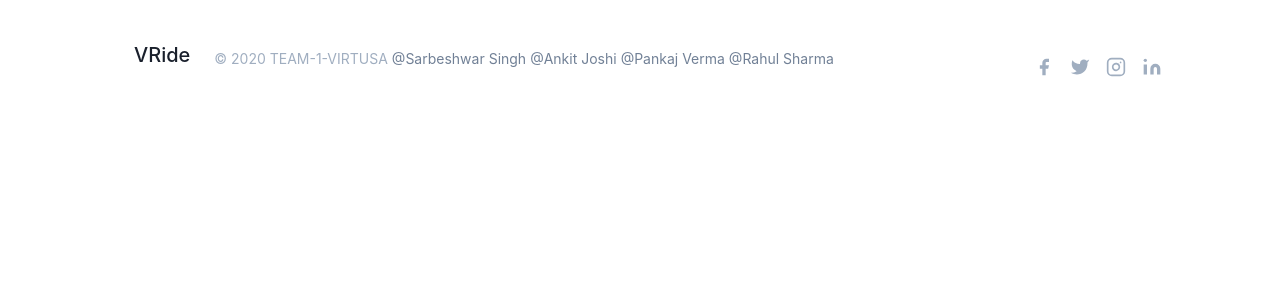
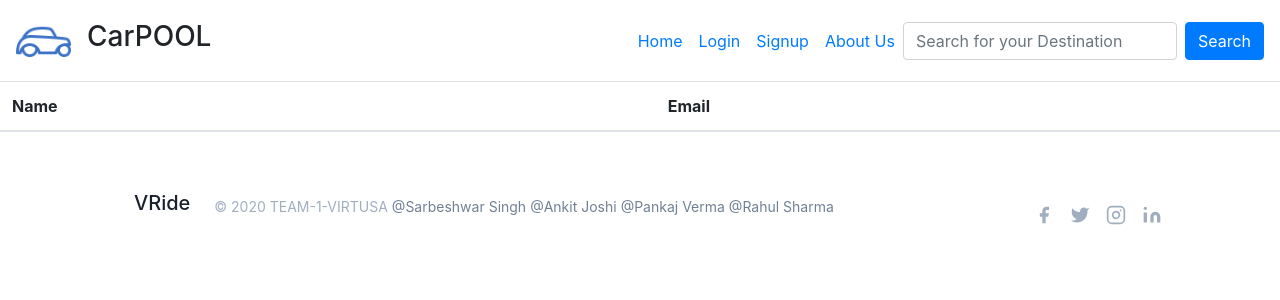
Before and after one commit to Sarbeshwar/Carpooling-VRide, a React (Create React App) app in the folder frontend/: page /Users_Database in a window 1280 px wide. Shown: the top 300 px of the page. Built offline with nearby package versions, Linux system fonts and the light colour scheme.

Commit message:
Improvements In Frontend

```diff
--- a/frontend/src/App.js
+++ b/frontend/src/App.js
@@ -11,6 +11,7 @@ import Footer from './components/Footer';
 import Team from './components/Team';
 import Share_Vehicle_Table from './components/Share_Vehicle_Table';
 import UpdateProfile from './components/UpdateProfile';
+import UsersTable from './components/UsersTable';
 
 class App extends Component {
 
@@ -29,6 +30,10 @@ class App extends Component {
 		return (
 			<div>
 				<BrowserRouter>
+				<Route exact path="/Users_Database">
+						<Header setSearchTerm={this.setSearchTerm} />
+						<UsersTable />
+					</Route>
 					<Route exact path="/Login">
 						<Header setSearchTerm={this.setSearchTerm} />
 						<Login />
--- a/frontend/src/components/Header.js
+++ b/frontend/src/components/Header.js
@@ -92,6 +92,7 @@ class Header extends Component {
                                 <Nav.Link><Link to="/">Home</Link></Nav.Link>
                                 <Nav.Link><Link to="/Share">Add Vehicle</Link></Nav.Link>
                                 <Nav.Link><Link to="/Team">About Us</Link></Nav.Link>
+                                <Nav.Link><Link to="/Users_Database">Users</Link></Nav.Link>
                                 <Nav.Link><Link to="/Share_Vehicle_Database">View all Rides</Link></Nav.Link>
                                 <Form inline>
                                     <FormControl
--- a/frontend/src/components/Share_Vehicle_Table.js
+++ b/frontend/src/components/Share_Vehicle_Table.js
@@ -1,6 +1,6 @@
 import React, { Component } from 'react';
 import { Table, Button } from 'react-bootstrap';
-
+import { Link } from 'react-router-dom';
 class Share_Vehicle_Table extends Component {
 
 	constructor(props) {
@@ -24,6 +24,7 @@ class Share_Vehicle_Table extends Component {
 		// console.log("Props");
 		// console.log(this.props);
 		return (
+			<div>
 			<Table responsive>
 				<thead>
 					<tr>
@@ -50,6 +51,15 @@ class Share_Vehicle_Table extends Component {
 					}
 				</tbody>
 			</Table>
+
+{/* <footer class="text-gray-700 body-font"> */}
+<div class="bg-gray-200">
+  <div class="container mx-auto py-4 px-5 flex flex-wrap flex-col sm:flex-row">
+	  <center><h5>In order to get your vehicle listed contact:- Admin <Link to="/Team">@Our Team</Link></h5></center>
+  </div>
+</div>
+{/* </footer> */}
+</div>
 		);
 	}
 
--- a/frontend/src/components/Team.js
+++ b/frontend/src/components/Team.js
@@ -15,6 +15,7 @@ class Team extends Component {
           <div class="flex-grow sm:pl-8">
             <h2 class="title-font font-medium text-lg text-gray-900">Sarbeshwar Singh</h2>
             <h3 class="text-gray-500 mb-3">Frontend</h3>
+
             <span class="inline-flex">
               <a class="text-gray-500">
                 <svg fill="none" stroke-linecap="round" stroke-linejoin="round" stroke-width="2" class="w-5 h-5" viewBox="0 0 24 24">
@@ -39,7 +40,7 @@ class Team extends Component {
         <div class="h-full flex sm:flex-row flex-col items-center sm:justify-start justify-center text-center sm:text-left">
           <div class="flex-grow sm:pl-8">
             <h2 class="title-font font-medium text-lg text-gray-900">Pankaj Verma</h2>
-            <h3 class="text-gray-500 mb-3">Backend And Database</h3>
+            <h3 class="text-gray-500 mb-3">Admin</h3>
             <span class="inline-flex">
               <a class="text-gray-500">
                 <svg fill="none" stroke-linecap="round" stroke-linejoin="round" stroke-width="2" class="w-5 h-5" viewBox="0 0 24 24">
--- a/frontend/src/components/UpdateProfile.js
+++ b/frontend/src/components/UpdateProfile.js
@@ -41,7 +41,7 @@ class UpdateProfile extends Component {
                             <Form.Control
                                 name="password"
                                 type="password"
-                                placeholder="Enter new Password"
+                                placeholder="Enter Current Password"
                                 onChange={this.handleInput}
                                 required
                             />
@@ -49,6 +49,7 @@ class UpdateProfile extends Component {
                         <Button variant="primary" type="button" onClick={this.sendVals}>
                             Update
                         </Button>
+                        <p>You can update your email,name by verifying your current password.</p>
                     </Form>
                 </Container>
             </div>
--- /dev/null
+++ b/frontend/src/components/UsersTable.js
@@ -0,0 +1,20 @@
+import React, { Component } from 'react';
+import { Table} from 'react-bootstrap';
+class UsersTable extends Component {
+    render() {
+        return (
+            <div>
+                <Table responsive>
+				<thead>
+					<tr>
+						<th>Name</th>
+						<th>Email</th>
+					</tr>
+				</thead>
+                </Table>
+            </div>
+         );
+    }
+}
+
+export default UsersTable;
```
